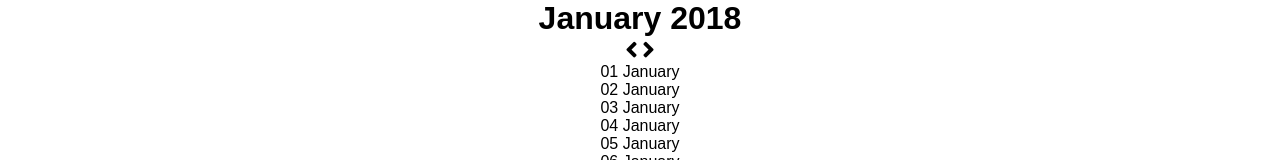
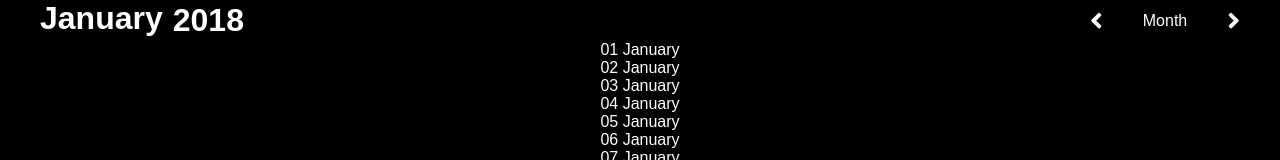
Before and after one commit to Akiras88/ajax-ex-calendar, a plain HTML site: page index.html in a window 1280 px wide. Shown: the top 160 px of the page. Drawn offline with nearby package versions, Linux system fonts and the light colour scheme; no server answers.

Commit message:
to fix, add style

```diff
--- a/css/main.css
+++ b/css/main.css
@@ -6,18 +6,47 @@
 
 body {
     font-family: sans-serif;
+    background: #000;
+    color: #fff;
 }
 
 .container {
     margin: 0 auto;
     text-align: center;
 }
-
-li.holiday {
-    color: red;
+/* header style */
+.Header {
+    display: flex;
+    justify-content: space-between;
+    align-items: center;
+}
+.date {
+    display: flex;
+    align-items: center;
+    margin-left: 40px;
+}
+.month {
+    font-weight: 800;
+    display: inline-block;
+    margin-bottom: 4px;
+    margin-right: 10px;
+}
+.switch {
+    margin-right: 40px;
+    display: flex;
+    align-items: center;
+    width: 150px;
+    justify-content: space-between;
 }
 /* switch icon */
 .switch i {
     font-size: 25px;
     cursor: pointer;
 }
+.hide-switch {
+    opacity: 0;
+}
+
+li.holiday {
+    color: red;
+}
--- a/index.html
+++ b/index.html
@@ -11,14 +11,24 @@
 <body>
 
     <div class="container">
-        <h1 class="month"></h1>
 
-        <div class="switch">
-            <i class="fas fa-angle-left"></i>
-            <i class="fas fa-angle-right"></i>
+        <div class="Header">
+            <div class="date">
+                <h1 class="month"></h1>
+                <h1 class="year"></h1>
+            </div>
+            <div class="switch">
+                <i class="fas fa-angle-left"></i>
+                <span>Month</span>
+                <i class="fas fa-angle-right"></i>
+            </div>
         </div>
 
-        <ul class="month-list"></ul>
+
+
+        <div class="container-calendar">
+            <ul class="month-list"></ul>
+        </div>
     </div>
 
 
--- a/js/main.js
+++ b/js/main.js
@@ -40,7 +40,8 @@ function printMonth(template, date) {
     var daysInMonth = date.daysInMonth();
 
     //  setta header
-    $('h1').html( date.format('MMMM YYYY') );
+    $('.month').html( date.format('MMMM') );
+    $('.year').html( date.format('YYYY') );
 
     // Imposta data attribute data visualizzata
     $('.month').attr('data-this-date',  date.format('YYYY-MM-DD'));
@@ -102,8 +103,9 @@ function monthNext(baseMonth, addMonth, template) {
         var nextMonth = baseMonth.add(1 , 'M');
 
         if ( nextMonth.year() > 2018 ) {
-            alert('Anno non disponibile');
+            addMonth.addClass('hide-switch');
         } else {
+            addMonth.removeClass('hide-switch');
             $('.month-list').html('');
             printMonth(template, nextMonth);
             printHoliday(nextMonth);
@@ -115,8 +117,10 @@ function monthPrev(baseMonth, subtractMonth, template) {
         var prevMonth = baseMonth.subtract(1 , 'M');
 
         if ( prevMonth.year() < 2018 ) {
-            alert('Anno non disponibile');
+            subtractMonth.addClass('hide-switch');
+
         } else {
+            subtractMonth.removeClass('hide-switch');
             $('.month-list').html('');
             printMonth(template, prevMonth);
             printHoliday(prevMonth);
```
